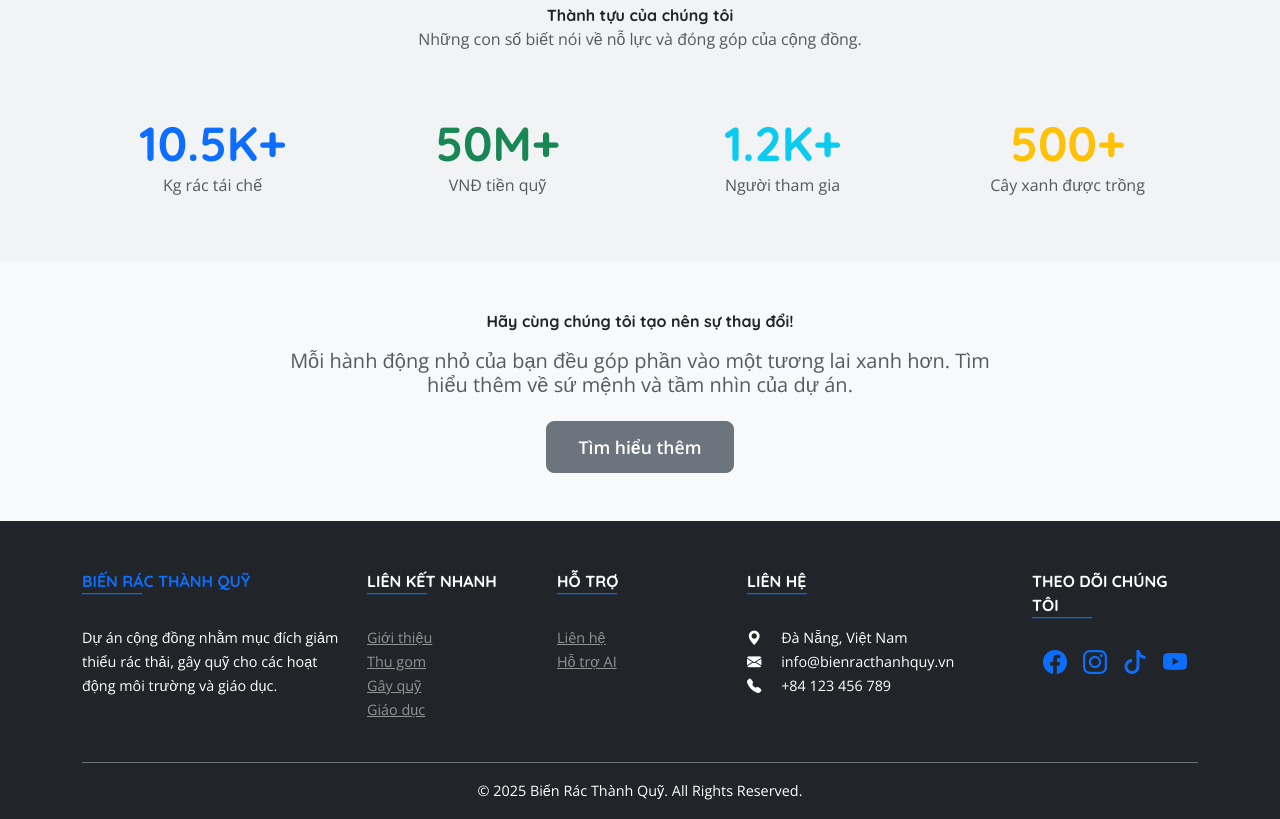
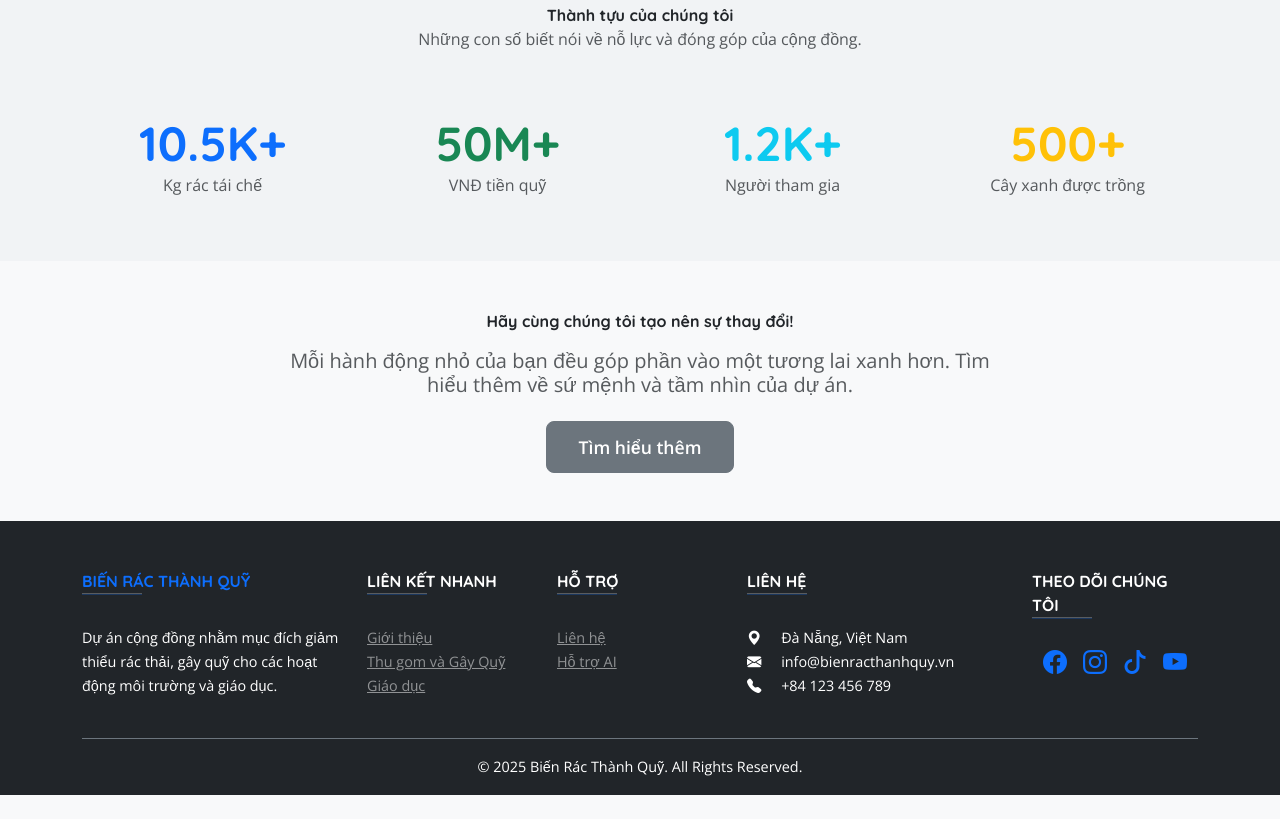
Before and after one commit to Fiwpr06/RecycleCharity, a website built with Parcel: page src/pages/index.html in a window 1280 px wide. Shown: the part 1272-2091 px from the top of the page. After the commit the page ends 2067 px from the top, so only its background shows below. Built offline with nearby package versions, Linux system fonts and the light colour scheme.

Commit message:
feat(layout): add footer layout

```diff
--- a/src/layout/footer.html
+++ b/src/layout/footer.html
@@ -20,10 +20,7 @@
           style="width: 60px; background-color: var(--bs-primary); height: 2px"
         />
         <p><a href="about.html" class="text-white-50">Giới thiệu</a></p>
-        <p><a href="collection.html" class="text-white-50">Thu gom</a></p>
-        <p>
-          <a href="fundraising.html" class="text-white-50">Gây quỹ</a>
-        </p>
+        <p><a href="collection.html" class="text-white-50">Thu gom và Gây Quỹ</a></p>
         <p><a href="education.html" class="text-white-50">Giáo dục</a></p>
       </div>
 
```
